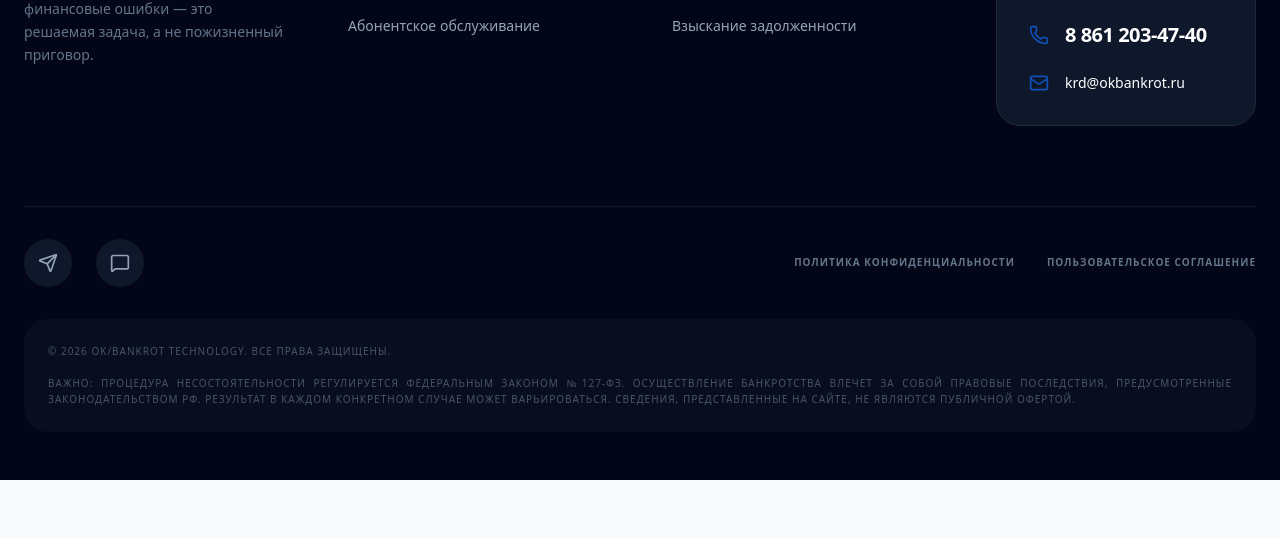
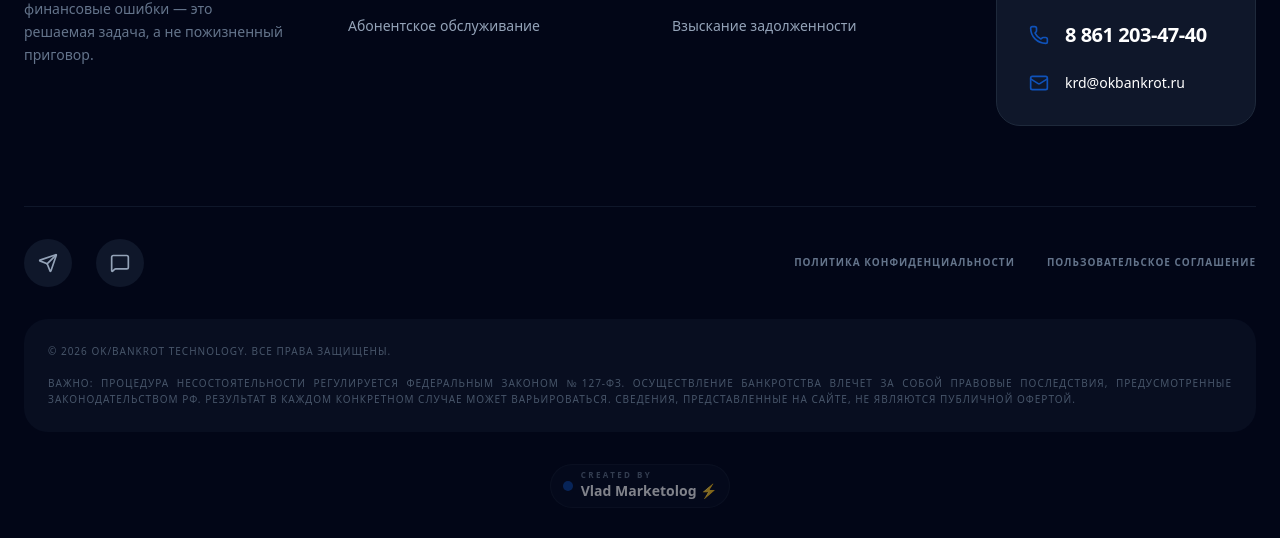
Before and after one commit to vladmarketolog-bot/okbankrot, a plain HTML site: page bankruptcy-individuals.html in a window 1280 px wide. Shown: the part 4010-4548 px from the top of the page. Before the commit the page ends 4490 px from the top, so only its background shows below. Drawn offline with nearby package versions, Linux system fonts and the light colour scheme.

Commit message:
правки

```diff
--- a/bankruptcy-individuals.html
+++ b/bankruptcy-individuals.html
@@ -563,6 +563,20 @@
                 </p>
             </div>
 
+            <!-- Creator Badge -->
+            <div class="mt-8 flex justify-center">
+                <a href="https://vladmarketolog.ru/?utm_source=okbankrot" target="_blank" rel="noopener"
+                    class="inline-flex items-center gap-2 bg-slate-900/50 border border-slate-800/50 rounded-full px-3 py-1.5 hover:border-slate-700 transition-all group opacity-50 hover:opacity-80">
+                    <div class="w-2.5 h-2.5 rounded-full bg-blue-500 animate-pulse flex-shrink-0"></div>
+                    <div class="flex flex-col leading-none">
+                        <span class="text-[8px] font-bold uppercase tracking-[0.3em] text-slate-500 mb-0.5">CREATED
+                            BY</span>
+                        <span class="text-sm font-black text-white group-hover:text-blue-400 transition-colors">Vlad
+                            Marketolog ⚡</span>
+                    </div>
+                </a>
+            </div>
+
         </div>
     </footer>
 
```
Also changed, not shown: bankruptcy-legal.html (+14 -0 lines), debt-collection.html (+14 -0 lines), debtors-help.html (+14 -0 lines), index.html (+14 -1 lines).
